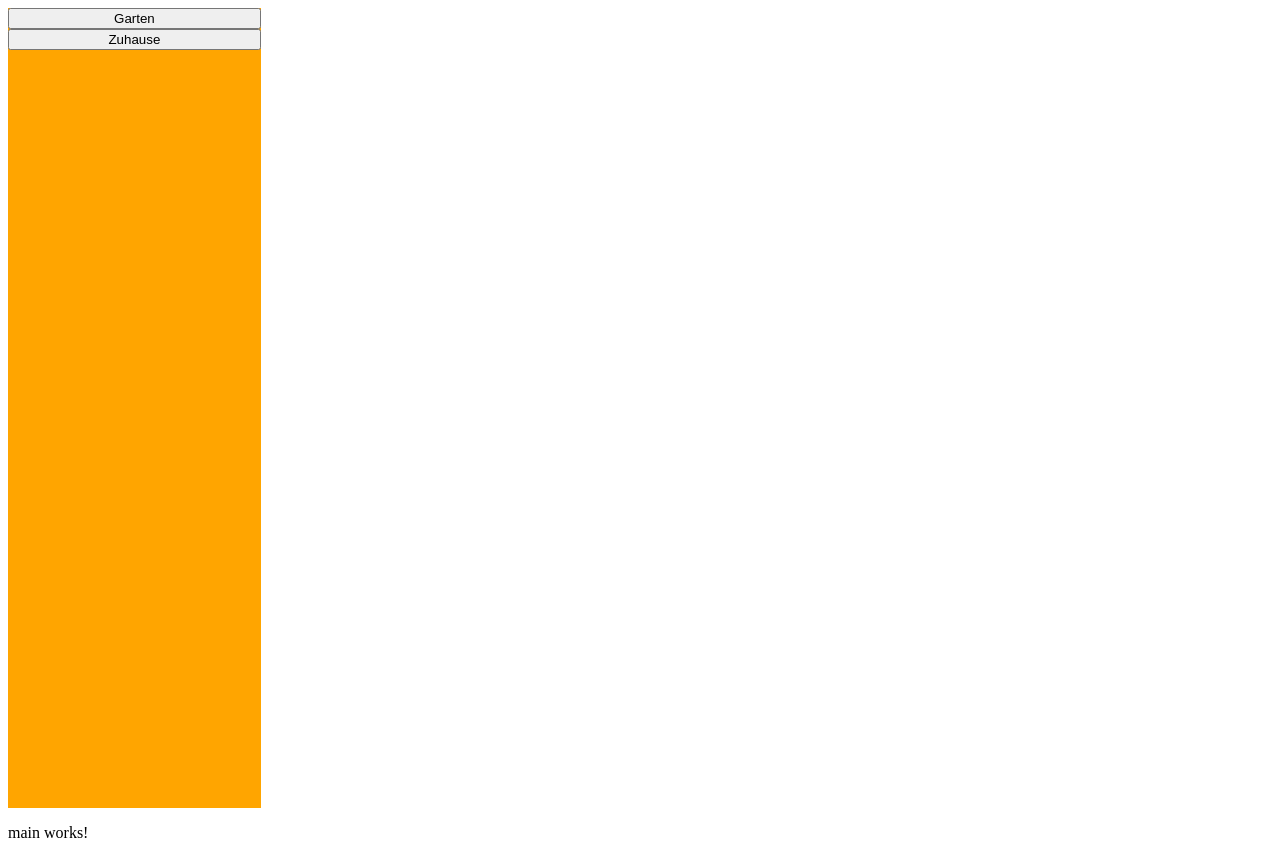
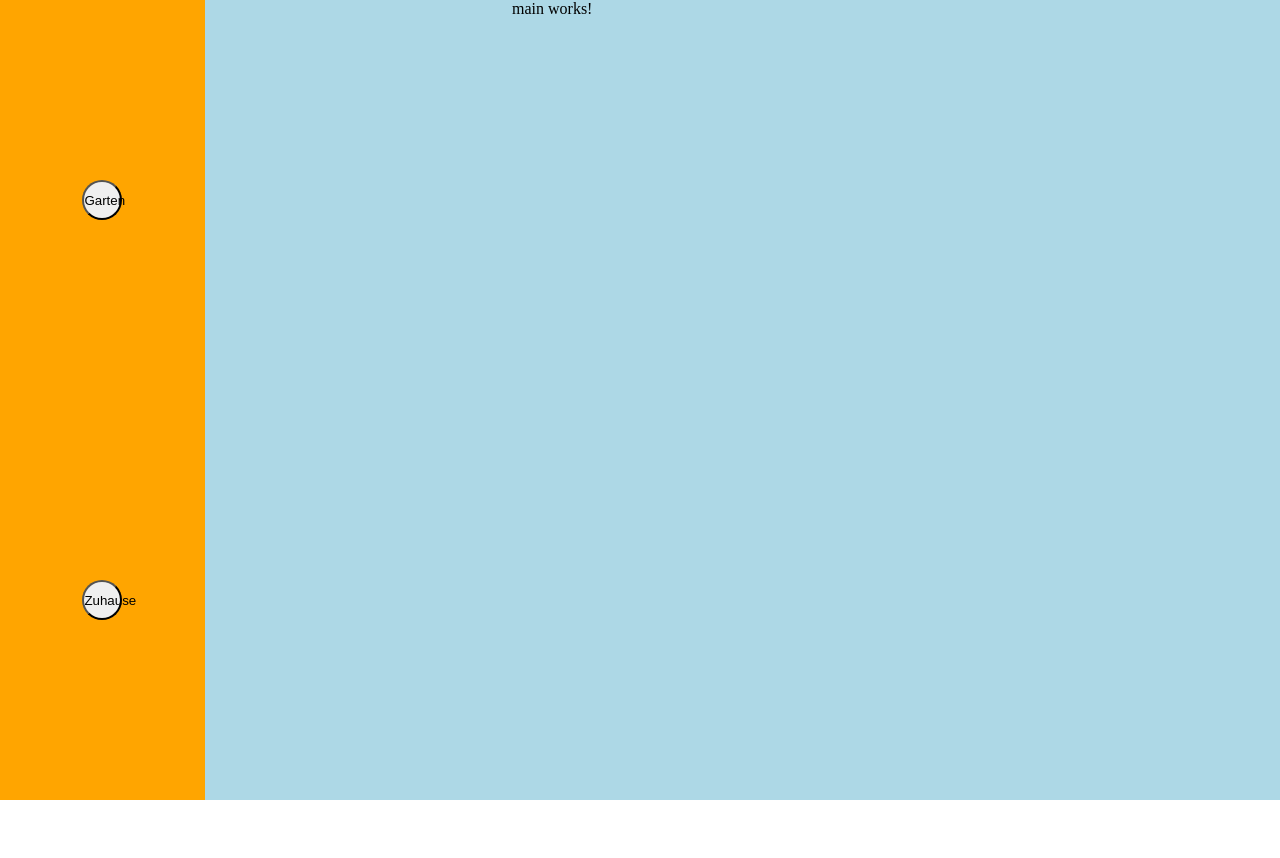
Before and after one commit to ManuelMannhold/manager-private, an Angular app in the folder private-manager/: page / in a window 1280 px wide. After the commit the page ends 800 px from the top, so only its background shows below. Built offline with nearby package versions, Linux system fonts and the light colour scheme.

Commit message:
add styling

```diff
--- a/private-manager/src/app/app.html
+++ b/private-manager/src/app/app.html
@@ -1,5 +1,5 @@
 <div class="container">
+  <app-sidebar></app-sidebar>
   <router-outlet>
-    <app-sidebar></app-sidebar>
   </router-outlet>
 </div>
--- a/private-manager/src/app/app.scss
+++ b/private-manager/src/app/app.scss
@@ -0,0 +1,10 @@
+.container {
+  display: flex;
+  width: 100%;
+  height: 100vh;
+  background-color: lightblue;
+}
+
+app-sidebar {
+  width: 40%;
+}
--- a/private-manager/src/styles.scss
+++ b/private-manager/src/styles.scss
@@ -1 +1,6 @@
 /* You can add global styles to this file, and also import other style files */
+* {
+  margin: 0;
+  padding: 0;
+  box-sizing: border-box;
+}
```
Also changed, not shown: private-manager/src/app/dist/sidebar/sidebar.scss.
